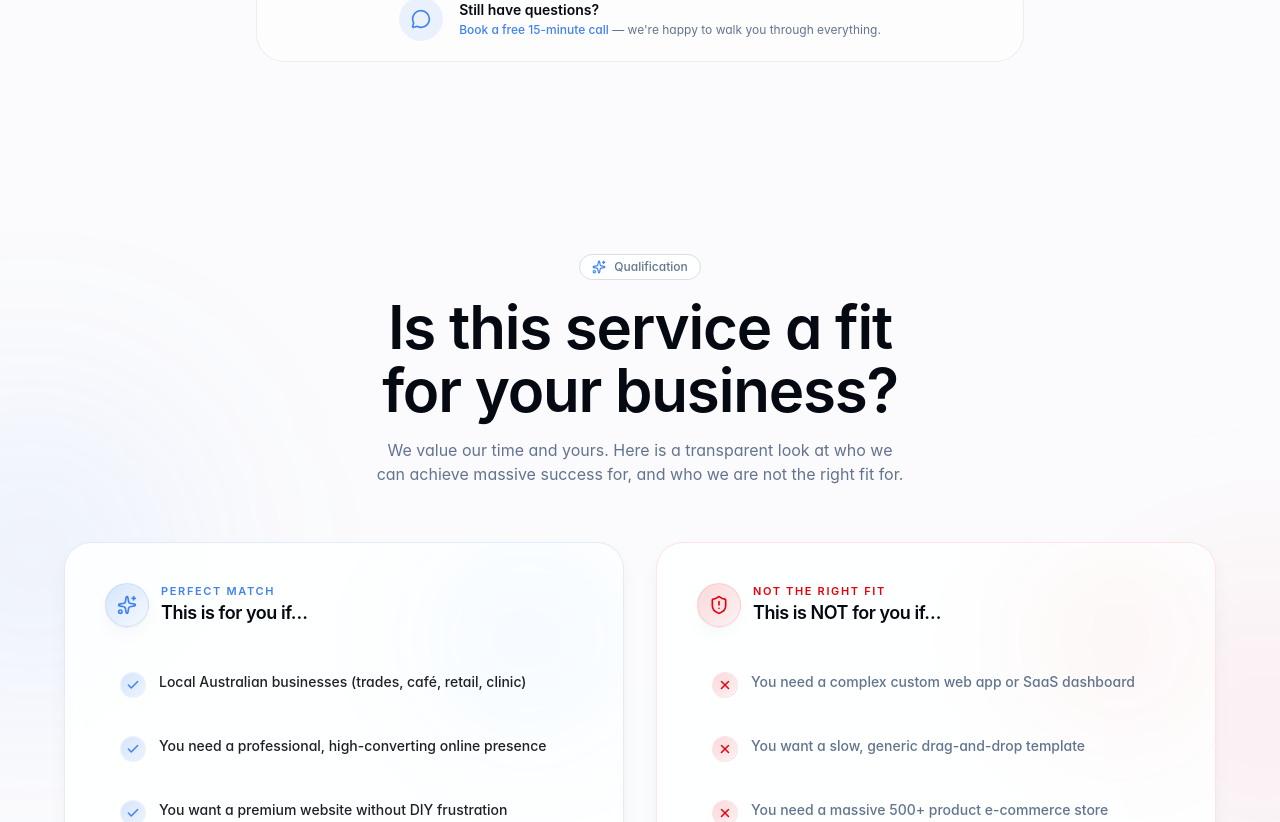
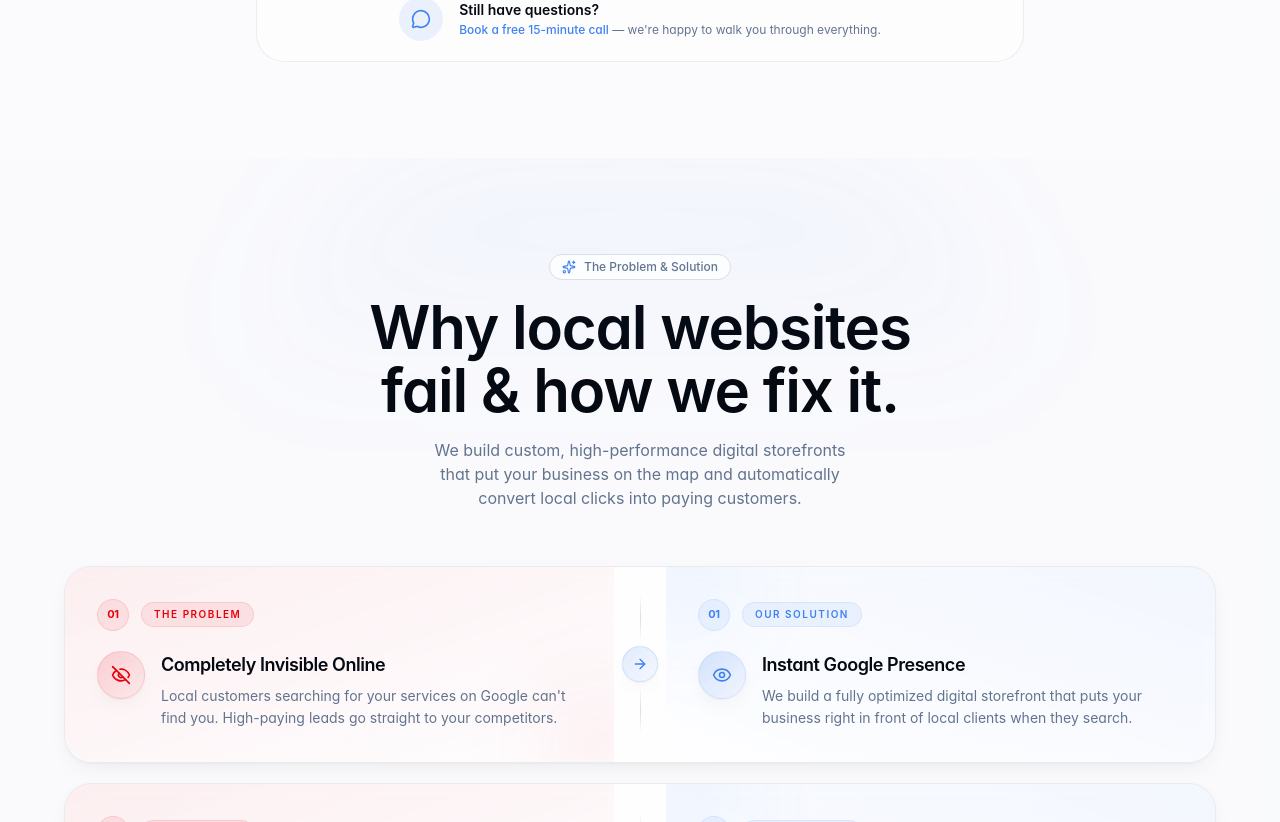
Before and after one commit to Onkar-nst/kola-sales-funnel-aus, a Next.js app: page / in a window 1280 px wide. Shown: the part 5918-6740 px from the top of the page. Built offline with nearby package versions, Linux system fonts and the light colour scheme.

Commit message:
Hide qualification section

```diff
--- a/app/page.tsx
+++ b/app/page.tsx
@@ -3,7 +3,6 @@ import { Hero } from "@/components/Hero";
 import { TrustBar } from "@/components/TrustBar";
 import { ProblemSolution } from "@/components/ProblemSolution";
 import { Showcase } from "@/components/Showcase";
-import { WhoThisIsFor } from "@/components/WhoThisIsFor";
 import { Pricing } from "@/components/Pricing";
 import { HowItWorks } from "@/components/Process";
 import { Scarcity } from "@/components/Scarcity";
@@ -22,7 +21,6 @@ export default function Page() {
       <HowItWorks />
       <Showcase />
       <ResultsFAQ />
-      <WhoThisIsFor />
       <ProblemSolution />
       <Scarcity />
       <CTA />
```
